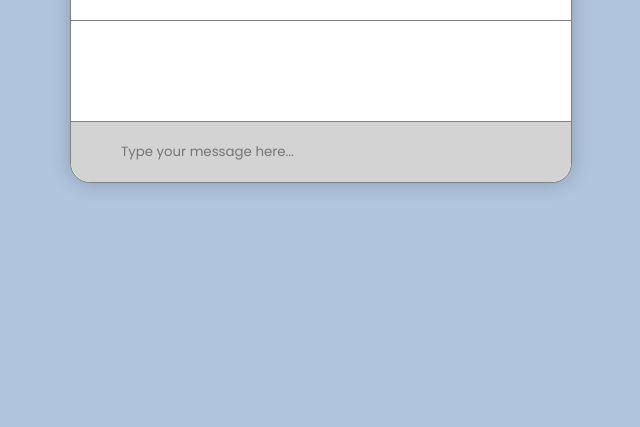
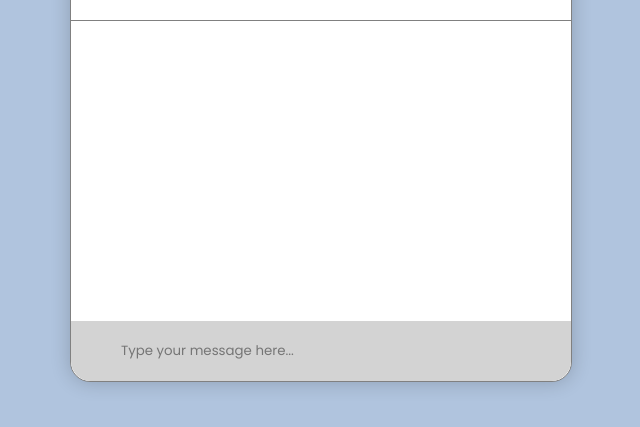
Before and after one commit to frances22-cloud/MedicalAssistant, a Flask app: page / in a window 1280 px wide. Shown: the part 201-628 px from the top of the page, without its empty margins (319-959 px from the left). Run offline with Flask 3, Linux system fonts and the light colour scheme; parts of the project's set-up code (start-up, migrations or seed data) failed here and were passed over.

Commit message:
Modified

```diff
--- a/MyBot/templates/index.html
+++ b/MyBot/templates/index.html
@@ -1,16 +1,13 @@
 <!DOCTYPE html>
 <html lang="en">
 <head>
-		<meta charset="UTF-8" />
-		<meta name="viewport" content="width=device-width, initial-scale=1.0" />
+    <meta charset="UTF-8">
+    <meta name="viewport" content="width=device-width, initial-scale=1.0">
     <title>MediBot | Personal Medical Assistant</title>
-		<link rel="icon" href="../images/favicon.png" type="image/png" />
-		<link rel="preconnect" href="https://fonts.googleapis.com" />
-		<link rel="preconnect" href="https://fonts.gstatic.com" crossorigin />
-		<link
-			href="https://fonts.googleapis.com/css2?family=Poppins:ital,wght@0,100;0,200;0,300;0,400;0,500;0,600;0,700;0,800;0,900;1,100;1,200;1,300;1,400;1,500;1,600;1,700;1,800;1,900&display=swap"
-			rel="stylesheet"
-		/>
+    <link rel="icon" href="{{ url_for('static', filename='../MyBot/images/favicon.png') }}" type="image/png">
+    <link rel="preconnect" href="https://fonts.googleapis.com">
+    <link rel="preconnect" href="https://fonts.gstatic.com" crossorigin>
+    <link href="https://fonts.googleapis.com/css2?family=Poppins:ital,wght@0,100;0,200;0,300;0,400;0,500;0,600;0,700;0,800;0,900;1,100;1,200;1,300;1,400;1,500;1,600;1,700;1,800&display=swap" rel="stylesheet">
     <style>
         body {
             font-family: "Poppins", sans-serif;
@@ -18,7 +15,6 @@
             margin: 0;
             padding: 0;
         }
-
         .container {
             width: 500px;
             background-color: white;
@@ -27,7 +23,6 @@
             border: 1px solid grey;
             border-radius: 20px;
         }
-
         .header {
             height: 100px;
             display: grid;
@@ -37,27 +32,45 @@
             display: flex;
             align-items: center;
         }
-
         .header img {
             height: 60px;
             padding-right: 50px;
         }
-
         .header-text {
             margin: 0;
             padding: 0;
         }
-
         .chat-container {
             width: 100%;
         }
-
         .chat-box {
             padding: 50px;
             overflow-y: scroll;
-				border-bottom: 1px solid grey;
+            border-bottom: px solid grey;
+            height: 200px;
         }
-
+        .message {
+            display: flex;
+            margin-bottom: 10px;
+        }
+        .message.user {
+            justify-content: flex-end;
+        }
+        .message.bot {
+            justify-content: flex-start;
+        }
+        .message p {
+            padding: 10px;
+            border-radius: 10px;
+            max-width: 70%;
+        }
+        .message.user p {
+            background-color: #e1ffc7;
+            text-align: right;
+        }
+        .message.bot p {
+            background-color: #c7e1ff;
+        }
         .input-box {
             font-family: "Poppins", sans-serif;
             width: 100%;
@@ -65,43 +78,33 @@
             margin: 0;
             padding: 20px 0;
             text-indent: 50px;
-				border: 0px;
+            border: 0;
             border-bottom-left-radius: 20px;
             border-bottom-right-radius: 20px;
         }
     </style>
 </head>
-
 <body>
     <div class="container">
         <div class="header">
-				<img src="../images/favicon.png" alt="icon" />
+            <img src="{{ url_for('static', filename='images/favicon.png') }}" alt="icon">
             <div class="header-text">
                 <h2>MediBot</h2>
                 <p>My Personal Medical Assistant</p>
             </div>
         </div>
-
         <div class="chat-container">
             <div class="chat-box" id="chat-box"></div>
-				<input
-					type="text"
-					id="user-input"
-					class="input-box"
-					placeholder="Type your message here..."
-				/>
+            <input type="text" id="user-input" class="input-box" placeholder="Type your message here...">
         </div>
-
+    </div>
     <script>
-				document
-					.getElementById("user-input")
-					.addEventListener("keypress", function (e) {
-						if (e.key === "Enter") {
+        document.getElementById('user-input').addEventListener('keypress', function (e) {
+            if (e.key === 'Enter') {
                 var userInput = this.value;
-							this.value = "";
-							var chatBox = document.getElementById("chat-box");
-							chatBox.innerHTML +=
-								"<p><strong>You:</strong> " + userInput + "</p>";
+                this.value = '';
+                var chatBox = document.getElementById('chat-box');
+                chatBox.innerHTML += '<div class="message user"><p><strong>You:</strong> ' + userInput + '</p></div>';
 
                 fetch('/get', {
                     method: 'POST',
```
Lines whose indentation alone changed are shown as unchanged.
